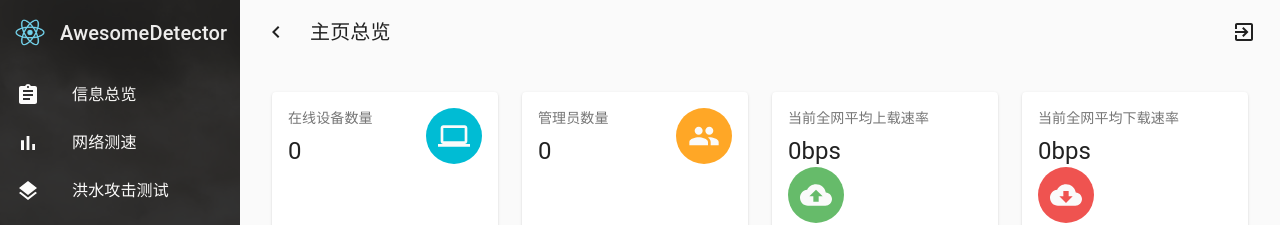
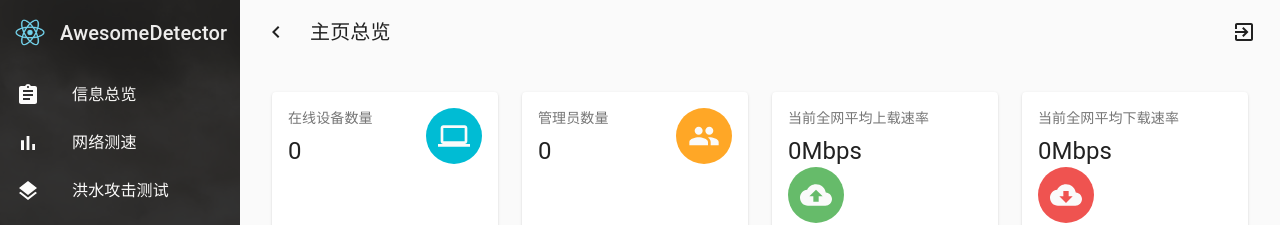
Before and after one commit to ZionDoki/AwesomeDetector, a React (Create React App) app: page /dashboard in a window 1280 px wide. Shown: the top 225 px of the page. Built offline with nearby package versions, Linux system fonts and the light colour scheme; no server answers.

Commit message:
处理上下行速率的数据，以Mbps为单位显示数据

```diff
--- a/src/dashboard/overview/downloadSpeed/index.js
+++ b/src/dashboard/overview/downloadSpeed/index.js
@@ -41,6 +41,13 @@ const useStyles = makeStyles(theme => ({
   export default function DownloadSpeed(props) {
       const classes = useStyles();
       const value = props.value;
+      const printValue = () => {
+        if(value === null) {
+          return '__';
+        } else {
+          return value / (2 ** 10) / ( 2 ** 10 ) + 'Mbps';
+        }
+      }
 
       return (
         <Card className={classes.root}>
@@ -51,7 +58,7 @@ const useStyles = makeStyles(theme => ({
                   当前全网平均下载速率
                 </Typography>
                 <Typography variant="h5">
-                  {`${value}bps`}
+                  {printValue()}
                 </Typography>
               </Grid>
               <Grid item>
--- a/src/dashboard/overview/index.js
+++ b/src/dashboard/overview/index.js
@@ -18,7 +18,7 @@ const useStyles = makeStyles(theme => ({
 
 export default function Overview(props) {
     const classes = useStyles();
-    const [overview, setOverview] = React.useState({Object});
+    const [overview, setOverview] = React.useState(Object);
     const [osInfo, setOsInfo] = React.useState(Array);
     const [fasterClients, setFasterClients] = React.useState(Array);
     const [deviceNum, setDeviceNum] = React.useState(Array);
@@ -30,8 +30,8 @@ export default function Overview(props) {
         {/* 获取总览信息 */}
         GetOverviewData().then(res => {
             if(res.body.status) {
-                let data = res.body.data.overview;
-                setOverview(data);
+                // let data = res.body.data.overview;
+                setOverview(res.body.data.overview);
             }
             else {
                 console.log(res.body);
--- a/src/dashboard/overview/uploadSpeed/index.js
+++ b/src/dashboard/overview/uploadSpeed/index.js
@@ -42,6 +42,13 @@ const useStyles = makeStyles(theme => ({
   export default function UploadSpeed(props) {
       const classes = useStyles();
       const value = props.value;
+      const printValue = () => {
+        if(value === null) {
+          return '__';
+        } else {
+          return value / (2 ** 10) / (2 ** 10) + 'Mbps';
+        }
+      }
 
       return (
         <Card className={classes.root}>
@@ -52,7 +59,7 @@ const useStyles = makeStyles(theme => ({
                   当前全网平均上载速率
                 </Typography>
                 <Typography variant="h5">
-                    {`${value}bps`}
+                    {printValue()}
                 </Typography>
               </Grid>
               <Grid item>
@@ -61,21 +68,6 @@ const useStyles = makeStyles(theme => ({
                 </Avatar>
               </Grid>
             </Grid>
-            {/* <div className={classes.difference}>
-              <ArrowDownwardIcon className={classes.differenceIcon} />
-              <Typography
-                className={classes.differenceValue}
-                variant="body2"
-              >
-                12%
-              </Typography>
-              <Typography
-                color='textSecondary'
-                variant="caption"
-              >
-                Since last month
-              </Typography>
-            </div> */}
           </CardContent>
         </Card>
       );
```
